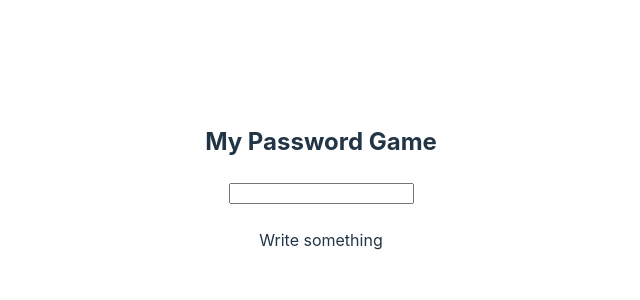
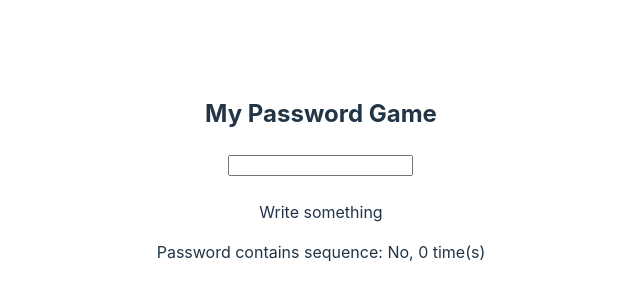
Before and after one commit to FunnyMartin/react1, a React (Vite) app: page / in a window 1280 px wide. Shown: the part 222-522 px from the top of the page, without its empty margins (319-959 px from the left). Built offline with nearby package versions, Linux system fonts and the light colour scheme.

Commit message:
character sequence validator

```diff
--- a/src/App.tsx
+++ b/src/App.tsx
@@ -2,6 +2,7 @@ import './App.css'
 import {useState} from "react";
 import PasswordInput from "./components/PasswordInput.tsx";
 import PasswordStrength from "./components/PasswordStrength.tsx";
+import CharacterSequenceValidator from "./components/CharacterSequenceValidator.tsx";
 
 function App() {
     const [password, setPassword] = useState<string|null>(null);
@@ -11,6 +12,7 @@ function App() {
             <PasswordInput passwordValue={password} setter={setPassword}/>
             <br/> <br/>
             <PasswordStrength password={password}/>
+            <CharacterSequenceValidator password={password}/>
         </>
     )
 }
--- /dev/null
+++ b/src/components/CharacterSequenceValidator.tsx
@@ -0,0 +1,29 @@
+import React, {useEffect, useState} from 'react';
+
+interface CharacterSequenceProps {
+    password: string | null
+}
+
+const CharacterSequenceValidator: React.FC<CharacterSequenceProps> = ({password}: CharacterSequenceProps) =>  {
+    const [valid, setValid] = useState(false);
+    const [count, setCount] = useState<null | number>(null);
+    const re: RegExp = /[a-z][A-Z][0-9][!@#$%^&*+]/g;
+
+    useEffect(() => {
+        if (password?.match(re)) {
+            setValid(true);
+            setCount(password.match(re)?.length || 0);
+        } else {
+            setValid(false);
+            setCount(0);
+        }
+    }, [password]);
+
+    return (
+        <>
+            <p>Password contains sequence: {valid ? 'Yes' : 'No'}, {count} time(s)</p>
+        </>
+    );
+}
+
+export default CharacterSequenceValidator;
```
